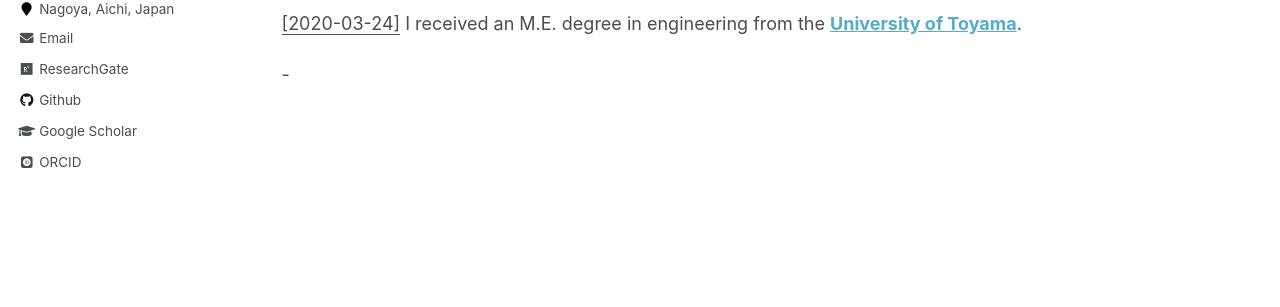
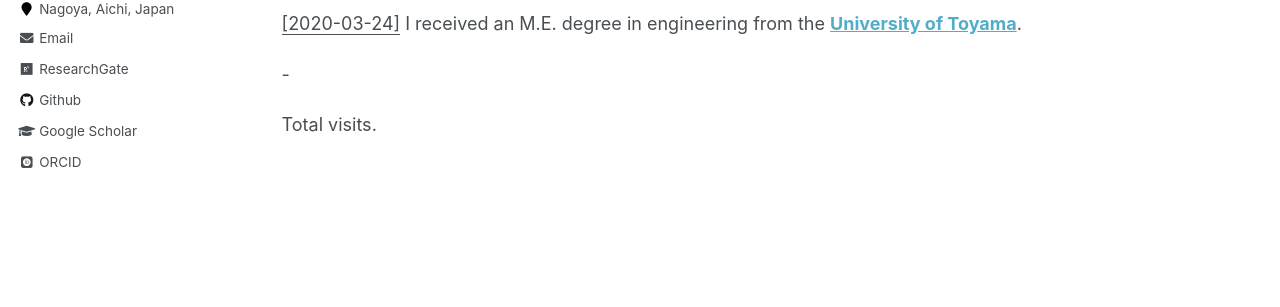
Before and after one commit to ChengTANG-AI/chengtang-ai.github.io, a Jekyll site: the page built from _pages/updates.md, in a window 1280 px wide. Shown: the part 355-662 px from the top of the page. Built offline with Jekyll 4.4.1, drawn with Linux system fonts in a browser that asks for light colours; some web fonts are replaced; comment, search, counter and statistics services are not loaded.

Commit message:
Update updates.md

```diff
--- a/_pages/updates.md
+++ b/_pages/updates.md
@@ -43,3 +43,6 @@
 
 <script src="https://sinacloud.net/egg-lib/hit-kounter/hit-kounter-lc-0.4.1.js"></script>
 <span data-hk-site> - </span>
+
+<script async src="//busuanzi.ibruce.info/busuanzi/2.3/busuanzi.pure.mini.js"></script>
+<span id="busuanzi_container_site_pv">Total visits<span id="busuanzi_value_site_pv"></span>.</span>
```
